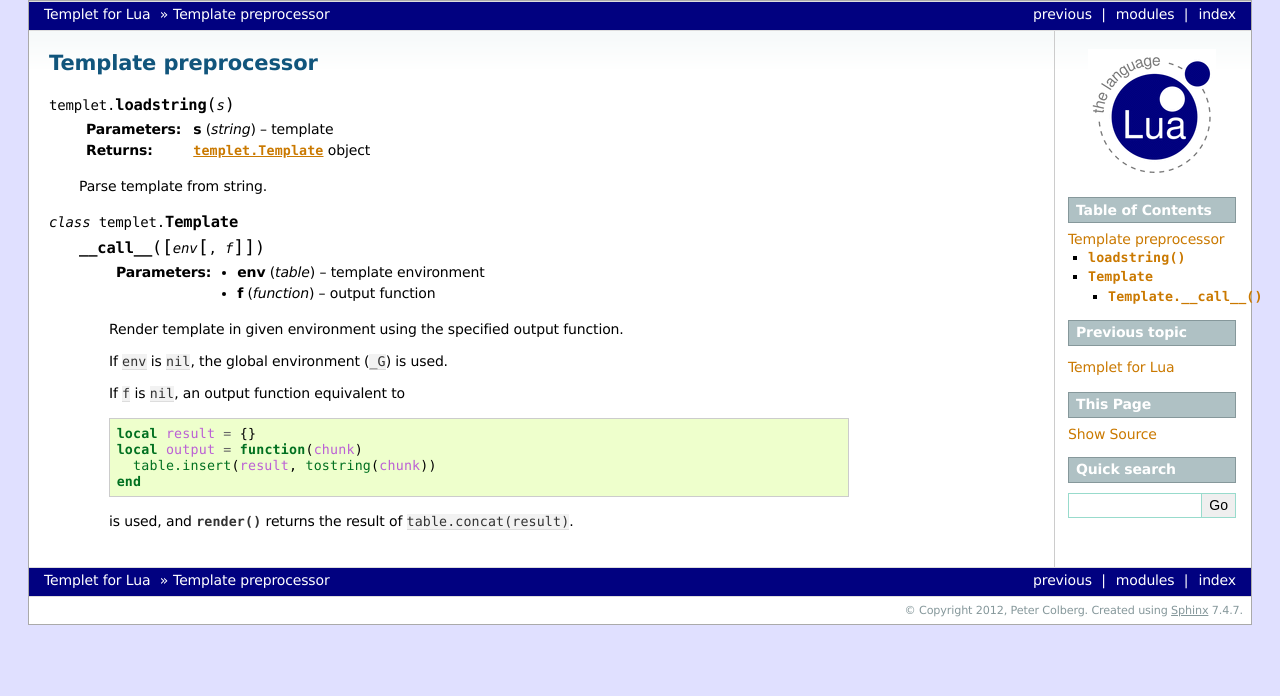
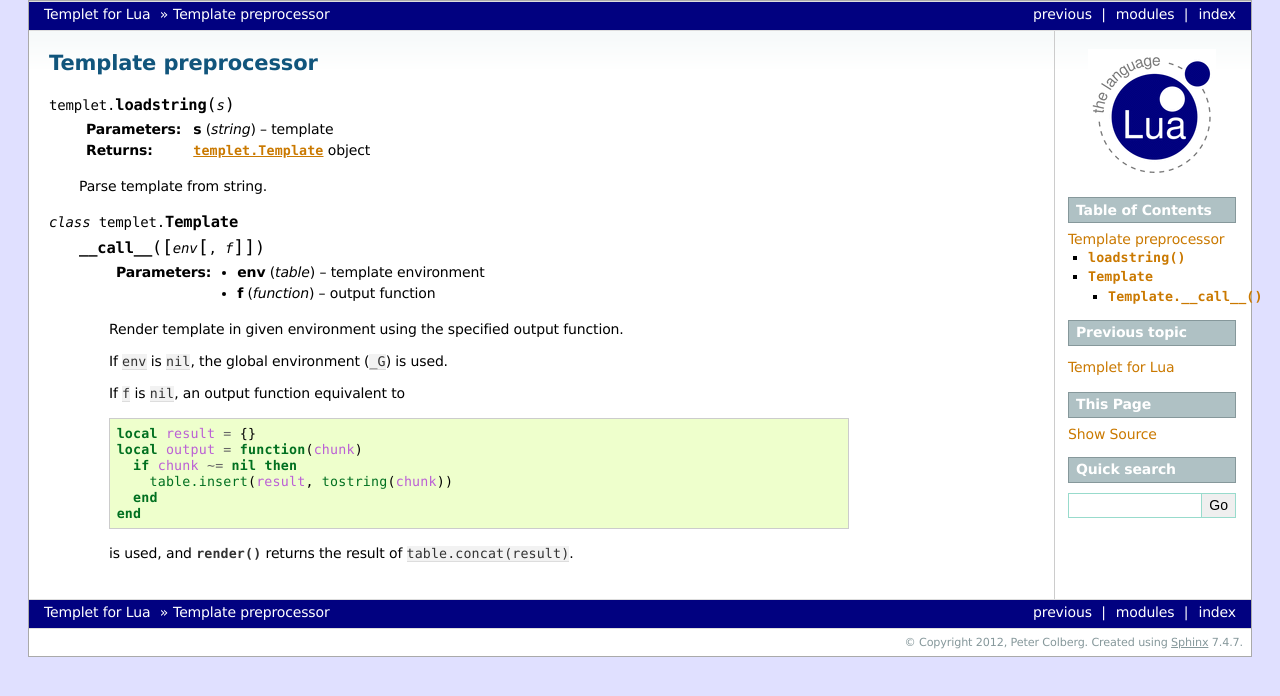
Before and after one commit to rst256/lua-templet, a Sphinx documentation site: the page built from doc/reference/index.rst, in a window 1280 px wide. Shown: the top 696 px of the page. Built offline with Sphinx 7.4.7, drawn with Linux system fonts in a browser that asks for light colours.

Commit message:
Render nil as empty string in default output function

```diff
--- a/doc/reference/index.rst
+++ b/doc/reference/index.rst
@@ -27,7 +27,9 @@ Template preprocessor
 
          local result = {}
          local output = function(chunk)
-           table.insert(result, tostring(chunk))
+           if chunk ~= nil then
+             table.insert(result, tostring(chunk))
+           end
          end
 
       is used, and :meth:`render` returns the result of ``table.concat(result)``.
```
Also changed, not shown: 2 other files.
